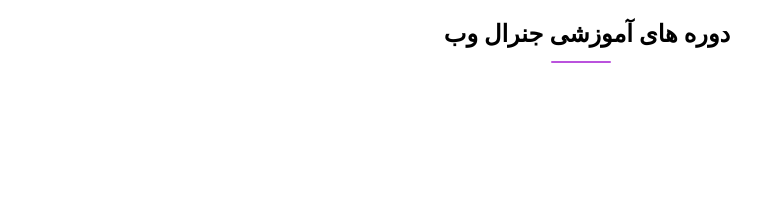
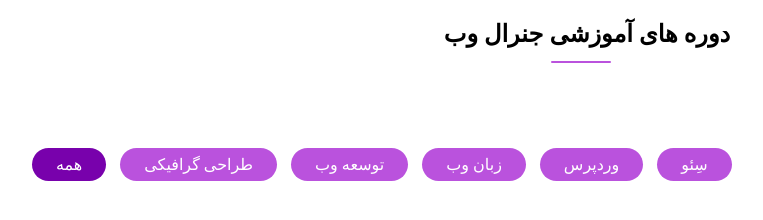
Before and after one commit to payamteimoori/General-web4, a plain HTML site: page index.html in a window 1280 px wide. Shown: the whole page, without its empty margins (53-816 px from the left). Drawn offline with Linux system fonts and the light colour scheme.

Commit message:
add div tag with span tags for subject courses and add hover for these buttons with box shadow before clicking

```diff
--- a/css/style.css
+++ b/css/style.css
@@ -14,3 +14,23 @@ h2.education-course span::before {
   border-radius: 10px;
   background-color: #ba52dd;
 }
+div.subject-course {
+  margin-top: 100px;
+  margin-left: 72px;
+}
+div.subject-course span {
+  display: inline-flex;
+  background-color: #ba52dd;
+  border-radius: 20px;
+  color: white;
+  padding: 7px 24px;
+  margin: 0px 5px;
+  cursor: pointer;
+  transition: all 0.6s ease;
+}
+div.subject-course span:hover {
+  box-shadow: 0px 0px 5px 17px #7801ac inset;
+}
+div.subject-course span:first-child {
+  background-color: #7801ac;
+}
--- a/index.html
+++ b/index.html
@@ -1,13 +1,21 @@
 <!DOCTYPE html>
 <html>
   <head>
-		<meta charset="utf-8">
+    <meta charset="utf-8" />
     <title>عنوان صفحه</title>
     <link rel="shortcut icon" href="" type="image/x-icon" />
-		<link rel="stylesheet" href="css/style.css">
-		<link rel="stylesheet" href="fontawesome/css/all.css">
+    <link rel="stylesheet" href="css/style.css" />
+    <link rel="stylesheet" href="fontawesome/css/all.css" />
   </head>
   <body>
     <h2 class="education-course">دوره های <span>آموزشی</span> جنرال وب</h2>
+    <div class="subject-course">
+      <span>همه</span>
+      <span>طراحی گرافیکی</span>
+      <span>توسعه وب</span>
+      <span>زبان وب</span>
+      <span>وردپرس</span>
+      <span>سِئو</span>
+    </div>
   </body>
 </html>
```
Lines whose indentation alone changed are shown as unchanged.
